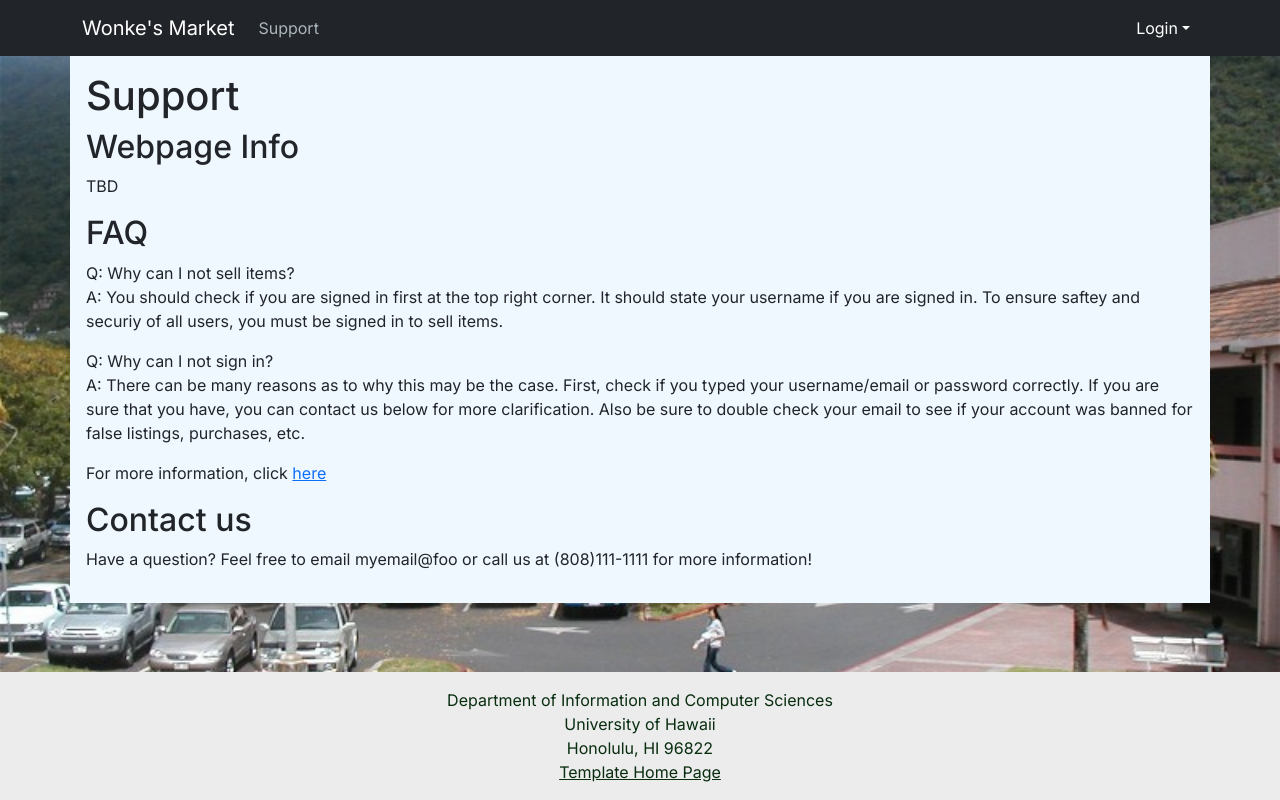
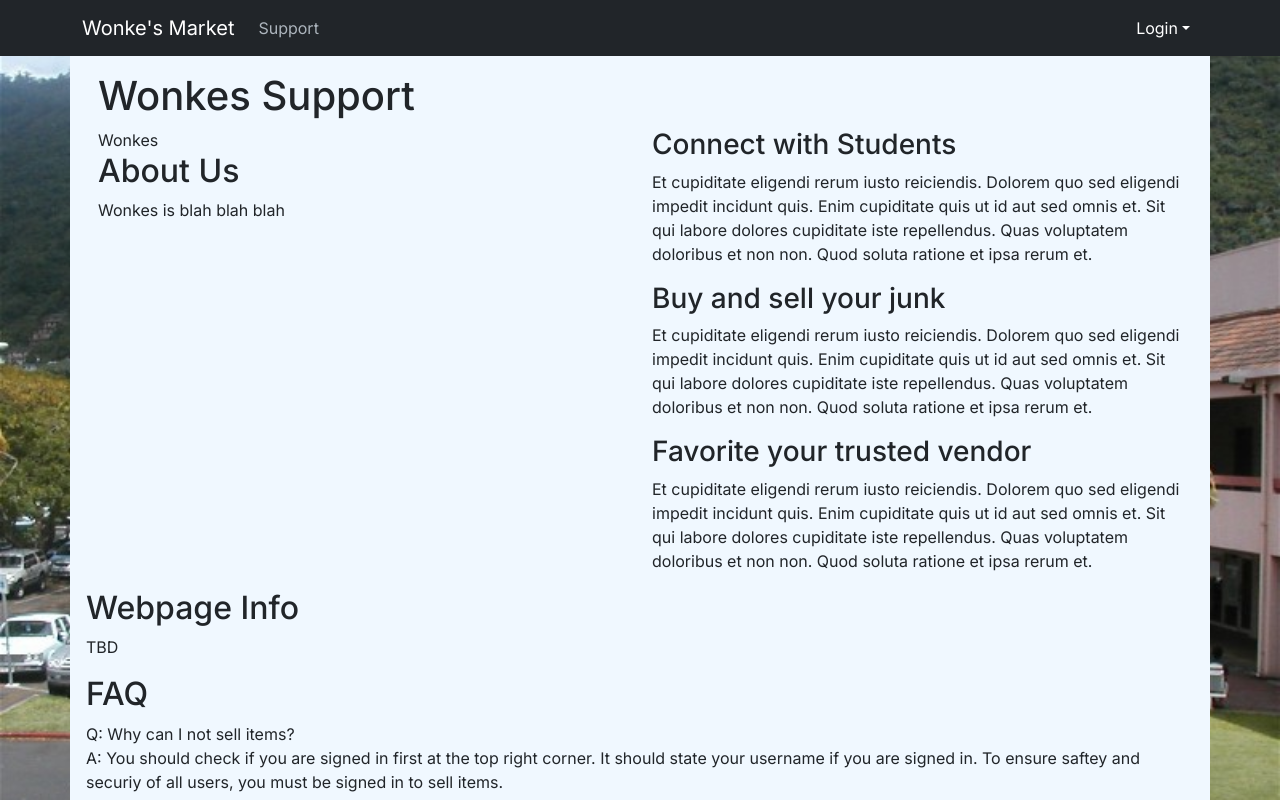
Before and after one commit to wonkes-manoa/manoa-student-market, a Next.js app: page /support in a window 1280 px wide. Shown: the top 800 px of the page. Built offline with nearby package versions, Linux system fonts and the light colour scheme; no server answers.

Commit message:
Update Support Page (30% complete)
Created more detail on look of About us section

```diff
--- a/src/app/support/page.tsx
+++ b/src/app/support/page.tsx
@@ -1,10 +1,45 @@
-import { Container } from 'react-bootstrap';
+import { Col, Container, Row } from 'react-bootstrap';
 
 /** Render a list of stuff for the logged in user. */
 const SupportPage = async () => (
   <main>
     <Container id="support" className="p-3">
-      <h1>Support</h1>
+      <Container>
+        <h1>Wonkes Support</h1>
+      </Container>
+      <Container>
+        <Row>
+          <Col>
+            Wonkes
+            <h2>About Us</h2>
+            <p>Wonkes is blah blah blah</p>
+          </Col>
+          <Col>
+            <h3>Connect with Students</h3>
+            <p>
+              Et cupiditate eligendi rerum iusto reiciendis.
+              Dolorem quo sed eligendi impedit incidunt quis.
+              Enim cupiditate quis ut id aut sed omnis et. Sit qui labore dolores cupiditate iste repellendus.
+              Quas voluptatem doloribus et non non. Quod soluta ratione et ipsa rerum et.
+            </p>
+            <h3>Buy and sell your junk</h3>
+            <p>
+              Et cupiditate eligendi rerum iusto reiciendis.
+              Dolorem quo sed eligendi impedit incidunt quis.
+              Enim cupiditate quis ut id aut sed omnis et. Sit qui labore dolores cupiditate iste repellendus.
+              Quas voluptatem doloribus et non non. Quod soluta ratione et ipsa rerum et.
+            </p>
+            <h3>Favorite your trusted vendor</h3>
+            <p>
+              Et cupiditate eligendi rerum iusto reiciendis.
+              Dolorem quo sed eligendi impedit incidunt quis.
+              Enim cupiditate quis ut id aut sed omnis et. Sit qui labore dolores cupiditate iste repellendus.
+              Quas voluptatem doloribus et non non. Quod soluta ratione et ipsa rerum et.
+            </p>
+          </Col>
+        </Row>
+      </Container>
+
       <h2>Webpage Info</h2>
       <p>TBD</p>
       <h2>FAQ</h2>
```
